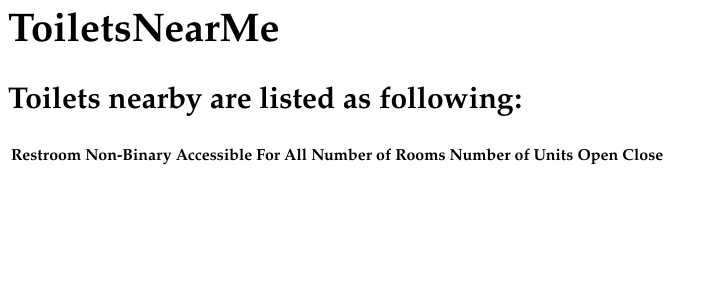
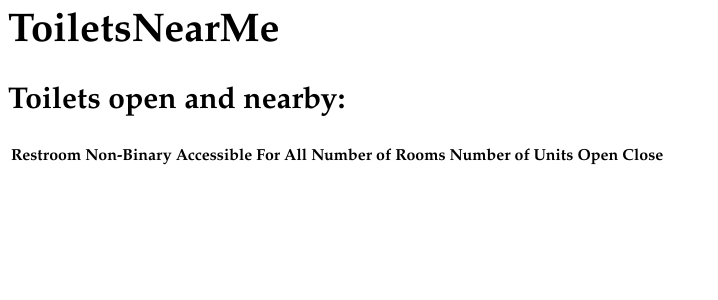
Before and after one commit to RajivMuneshwer/ToiletsnearmeNYC, a Flask app: template templates/home.html in a window 1280 px wide. Shown: the top 300 px of the page, without its empty margins (0-718 px from the left). Run offline with Flask 2, Linux system fonts and the light colour scheme; the template is opened without the code that fills it, so the values that code supplies are empty; parts of the project's set-up code (start-up, migrations or seed data) failed here and were passed over.

Commit message:
home only shows restrooms open

```diff
--- a/server.py
+++ b/server.py
@@ -34,7 +34,7 @@ def teardown_request(exception):
 
 @app.route('/home')
 def home1():
-  query = "SELECT Places.name, Restroom.rid, Restroom.is_non_binary, Restroom.is_accessible_to_all, Restroom.no_rooms, Restroom.no_units, Restroom.open, Restroom.close FROM Restroom JOIN Places ON Restroom.pid = Places.pid"
+  query = "SELECT Places.name, Restroom.rid, Restroom.is_non_binary, Restroom.is_accessible_to_all, Restroom.no_rooms, Restroom.no_units, Restroom.open, Restroom.close FROM Restroom JOIN Places ON Restroom.pid = Places.pid WHERE (Restroom.open <= localtime + interval '8 hours' and Restroom.close >=  localtime + interval '8 hours') or  (localtime + interval '8 hours' >= Restroom.open and Restroom.open >= Restroom.close)"
   cursor = g.conn.execute(query)
   #results = cursor.fetchall()
   restrooms = {'location':[], 'number': [], 'non_binary':[], 'accessible': [], 'no_rooms': [], 'no_units': [], 'open': [], 'close':[]  }
--- a/templates/home.html
+++ b/templates/home.html
@@ -12,7 +12,7 @@
 
 <body>
     <h1>ToiletsNearMe</h1>
-    <h2>Toilets nearby are listed as following:</h2>
+    <h2>Toilets open and nearby:</h2>
     <table>
         <thead>
             <tr>
```
